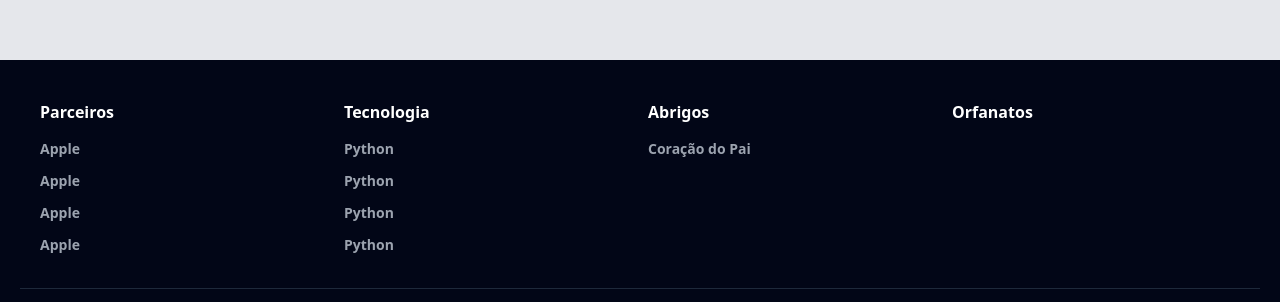
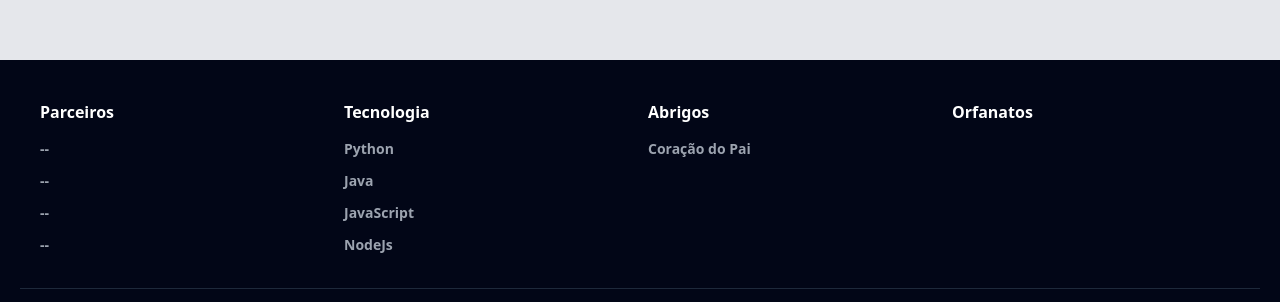
Before and after one commit to Judahfps/site-we-give-for-free, a website built with Vite: page index.html in a window 1280 px wide. Shown: the part 820-1122 px from the top of the page. Built offline with nearby package versions, Linux system fonts and the light colour scheme.

Commit message:
modificamos os links do roda pé

```diff
--- a/index.html
+++ b/index.html
@@ -230,7 +230,7 @@
               <span
                 class="text-gray-400 hover:text-gray-300 duration-300 font-semibold text-sm"
               >
-                Apple
+               --
               </span>
             </a>
 
@@ -238,7 +238,7 @@
               <span
                 class="text-gray-400 hover:text-gray-300 duration-300 font-semibold text-sm"
               >
-                Apple
+                --
               </span>
             </a>
 
@@ -246,7 +246,7 @@
               <span
                 class="text-gray-400 hover:text-gray-300 duration-300 font-semibold text-sm"
               >
-                Apple
+                --
               </span>
             </a>
 
@@ -254,7 +254,7 @@
               <span
                 class="text-gray-400 hover:text-gray-300 duration-300 font-semibold text-sm"
               >
-                Apple
+                --
               </span>
             </a>
           </div>
@@ -273,21 +273,21 @@
             <a href="#">
               <span
                 class="text-gray-400 hover:text-gray-300 duration-300 font-semibold text-sm"
-                >Python</span
+                >Java</span
               >
             </a>
 
             <a href="#">
               <span
                 class="text-gray-400 hover:text-gray-300 duration-300 font-semibold text-sm"
-                >Python</span
+                >JavaScript</span
               >
             </a>
 
             <a href="#">
               <span
                 class="text-gray-400 hover:text-gray-300 duration-300 font-semibold text-sm"
-                >Python</span
+                >NodeJs</span
               >
             </a>
           </div>
```
